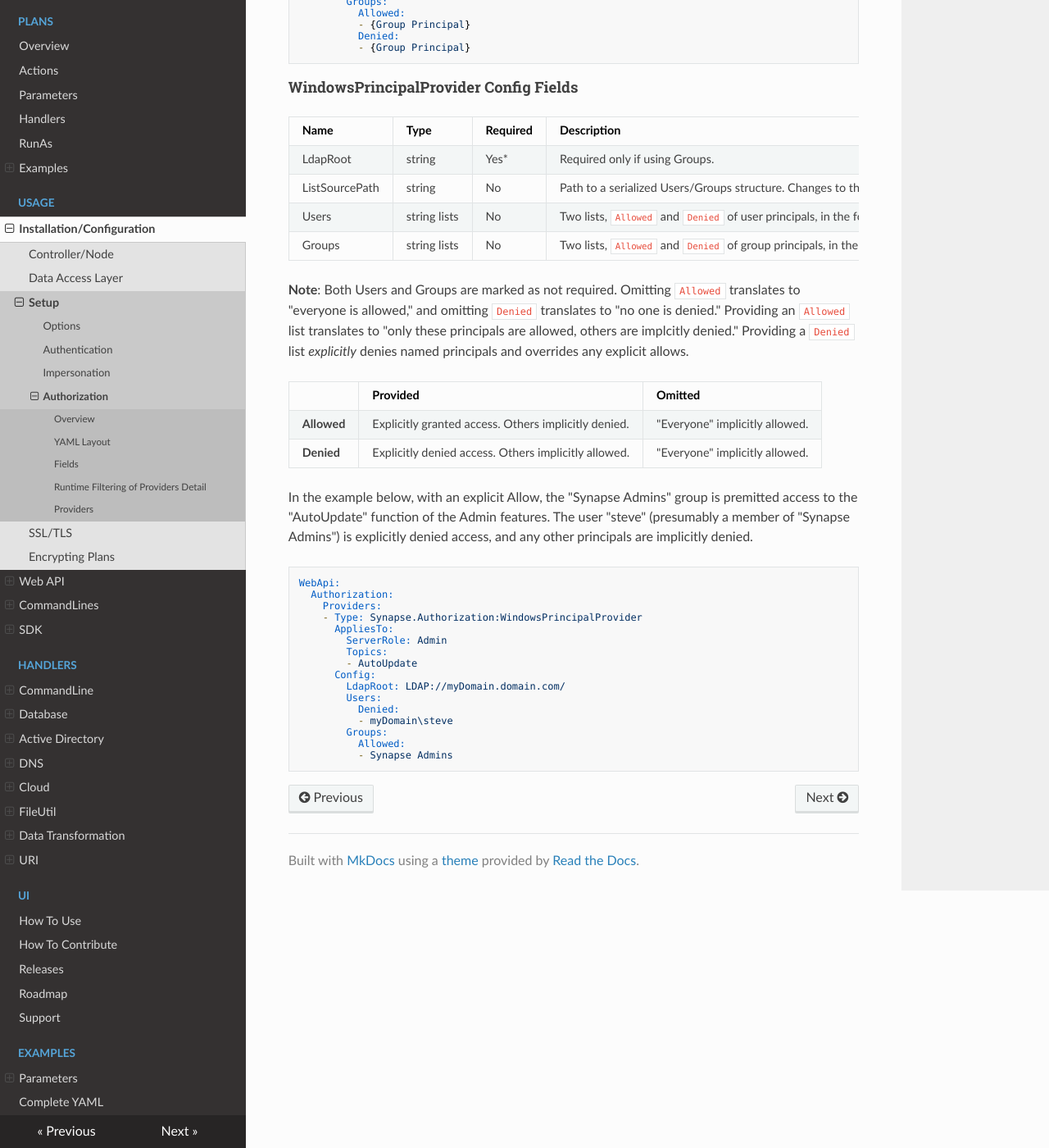
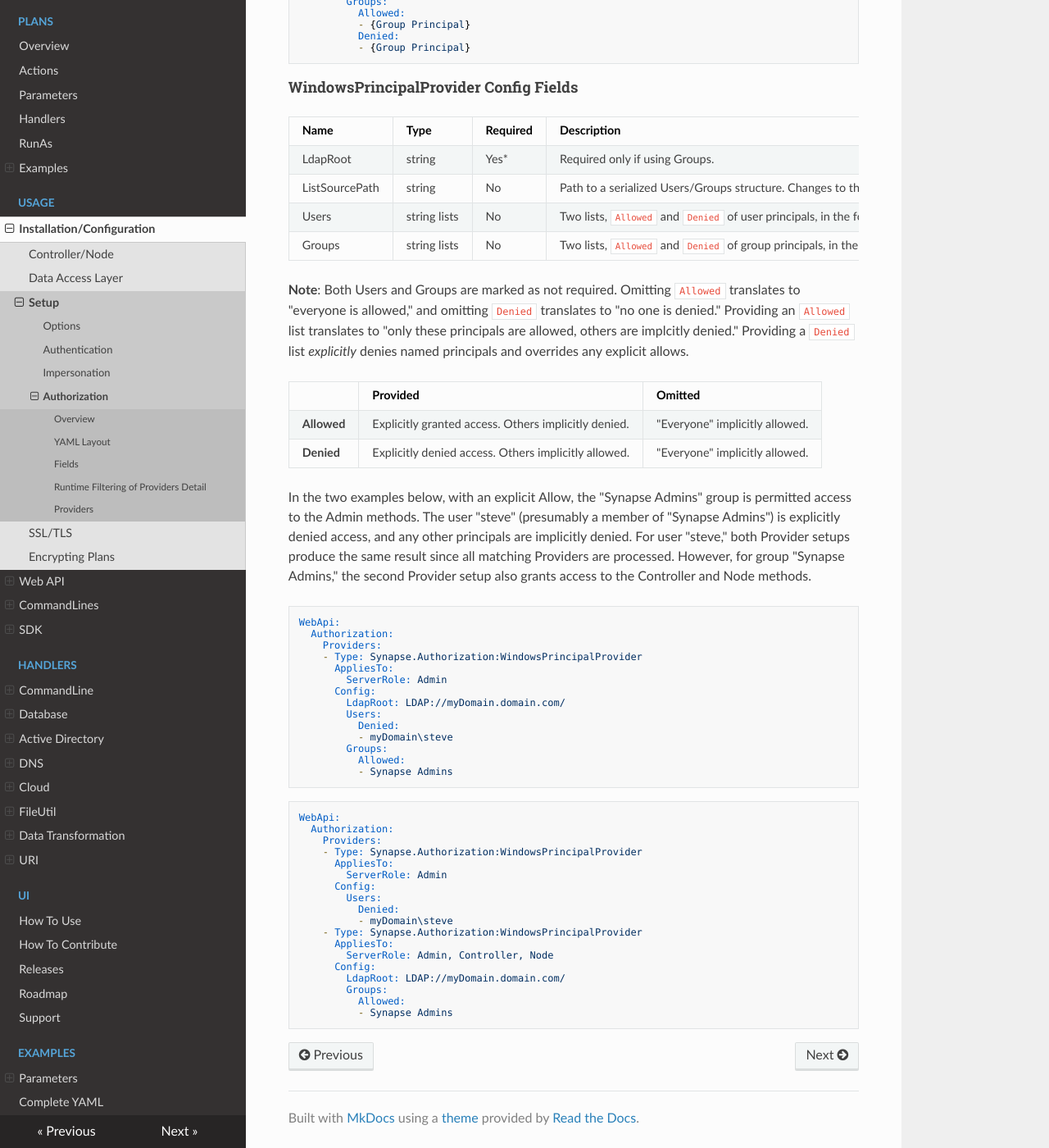
Before and after one commit to SynapseProject/synapse.docs, an MkDocs documentation site: the page built from docs/run/setup/authorization.md, in a window 1280 px wide and 1400 px high, scrolled down 3190 px. Shown: the whole window at 82% size. Built offline with MkDocs 1.6.1, drawn with Linux system fonts in a browser that asks for light colours; nearby versions of some CDN libraries; old or Windows-style settings are respelled for this version of MkDocs; some of the changed text lies outside the part shown.

Commit message:
updates to match AuthorizationType patterns

````diff
--- a/docs/run/setup/authorization.md
+++ b/docs/run/setup/authorization.md
@@ -117,7 +117,7 @@ WebApi:
         {Provider-specific configuration data}
 ```
 
-**Note:** the runtime engine processes the Providers list sequentially.  If multiple Providers address the same ServerRole/Topic, the engine will stop processing with first Provider to successfully process the Authorization request.
+**Note:** the runtime engine processes the entire list of matching Providers list, sequentially.  If multiple Providers address the same ServerRole/Topic, the engine will process each Provider and ultimately reports the cumulative authorization outcome.
 
 ## Providers
 
@@ -162,7 +162,7 @@ LdapRoot|string|Yes*|Required only if using Groups.
 |**Allowed**|Explicitly granted access. Others implicitly denied.|"Everyone" implicitly allowed.
 |**Denied**|Explicitly denied access. Others implicitly allowed.|"Everyone" implicitly allowed.
 
-In the example below, with an explicit Allow, the "Synapse Admins" group is premitted access to the "AutoUpdate" function of the Admin features.  The user "steve" (presumably a member of "Synapse Admins") is explicitly denied access, and any other principals are implicitly denied.
+In the two examples below, with an explicit Allow, the "Synapse Admins" group is permitted access to the Admin methods.  The user "steve" (presumably a member of "Synapse Admins") is explicitly denied access, and any other principals are implicitly denied.  For user "steve," both Provider setups produce the same result since all matching Providers are processed.  However, for group "Synapse Admins," the second Provider setup also grants access to the Controller and Node methods.
 
 ```yaml
 WebApi:
@@ -171,8 +171,6 @@ WebApi:
     - Type: Synapse.Authorization:WindowsPrincipalProvider
       AppliesTo:
         ServerRole: Admin
-        Topics:
-        - AutoUpdate
       Config:
         LdapRoot: LDAP://myDomain.domain.com/
         Users:
@@ -182,3 +180,24 @@ WebApi:
           Allowed:
           - Synapse Admins
 ```
+
+```yaml
+WebApi:
+  Authorization:
+    Providers:
+    - Type: Synapse.Authorization:WindowsPrincipalProvider
+      AppliesTo:
+        ServerRole: Admin
+      Config:
+        Users:
+          Denied:
+          - myDomain\steve
+    - Type: Synapse.Authorization:WindowsPrincipalProvider
+      AppliesTo:
+        ServerRole: Admin, Controller, Node
+      Config:
+        LdapRoot: LDAP://myDomain.domain.com/
+        Groups:
+          Allowed:
+          - Synapse Admins
+```
````
